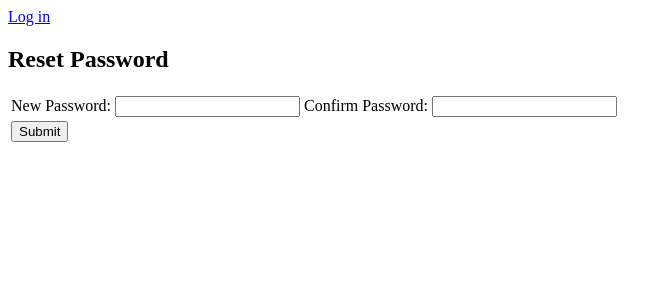
After one commit to SpartaHack/SpartaHackIV-Website, a Flask app: page /forgot/password/reset/1 in a window 1280 px wide. The commit adds this page. Shown: the top 300 px of the page, without its empty margins (0-672 px from the left). Run offline with Flask 2, Linux system fonts and the light colour scheme.

Commit message:
final commit for forgot and rsvp code

```diff
--- a/SpartaHackWebsite/dashboard/controllers.py
+++ b/SpartaHackWebsite/dashboard/controllers.py
@@ -24,7 +24,7 @@ def check_password(curr_password,new_password,conf_password):
 def index():
 	if session.get('auth_token') is None:		#if user not logged in then redirect to login page
 		return redirect('/login')
-	return render_template("dashboard.html")
+	return render_template("dashboard.html",rspv="/rspv",status=session['application']['status'])
 
 @dashboard.route('/changepassword')
 def changepassword():
--- a/SpartaHackWebsite/dashboard/templates/changepassword.html
+++ b/SpartaHackWebsite/dashboard/templates/changepassword.html
@@ -31,7 +31,7 @@
 				</tr>
 				<tr>
 					<td>
-						<input type="submit" formaction="/dashboard/changepassword/validatepass" name="passchange" value="Submit">
+						<input type="submit" formaction="/forogt/passwordreset/validatepass" name="passchange" value="Submit">
 					</td>
 				</tr>
 			</table>
--- a/SpartaHackWebsite/forgot/controllers.py
+++ b/SpartaHackWebsite/forgot/controllers.py
@@ -1,27 +1,86 @@
 from flask import Blueprint
-from flask import Flask, request, render_template
+from flask import Flask, request, render_template,session,redirect
+import requests
+import json
+from flask import current_app as app
 
 forgot = Blueprint('forgot', __name__,template_folder='templates')
+
+
+def change_password(newpassword,confpassword,reset_password_token):
+    url = "https://api.elephant.spartahack.com/users/reset_password"
+    payload=json.dumps(dict([("password",newpassword),("password_confirmation",confpassword)]))
+    headers = {
+    'content-type': "application/json",
+    'x-www-reset-password-token': reset_password_token
+    }
+    response = requests.request("POST", url, data=payload, headers=headers)
+
+def check_email(email):
+    url = "https://api.elephant.spartahack.com/users/request_password_token"
+    payload=json.dumps(dict([("email",email)]))
+    headers = {
+    'content-type': "application/json",
+    'authorization': app.config['API_KEY']
+    }
+    response=requests.request("POST",url,data=payload,headers=headers)
+    temp=json.loads(response.text)
+    if "errors" in temp:
+        return False,temp["errors"]
+    else:
+        return True,temp
+
+@forgot.route("/passwordreset/validatepass",methods=['POST'])
+def validatepass():
+    newpassword=request.form['newpassword']
+    confpassword=request.form['confpassword']
+    reset_password_token=request.form['reset_password_token']
+    if newpassword==None or confpassword==None:
+        response=redirect('/login')
+        response.set_cookie("no_newpassword","Password fields cannot be empty. Request a new link")
+        return response
+    elif newpassword!=confpassword:
+        response=redirect('/login')
+        response.set_cookie("newpassword_confpassword _diff","Password fields cannot be diffrent. Request a new link")
+        return response
+    else:
+        change_password(newpassword,confpassword,reset_password_token)
+        response=redirect('/login')
+        response.set_cookie("no_newpassword",expires=0)
+        response.set_cookie("newpassword_confpassword _diff",expires=0)
+        response.set_cookie("password_changed","Password changed. Login with the new password")
+        return response
+
+
+@forgot.route("/password/reset/<reset_password_token>")
+def password_reset(reset_password_token):
+    return render_template("password_reset.html",reset_password_token=reset_password_token)
 
 
 @forgot.route('/')
 def index():
     if request.cookies.get("link_sent")=="True":
-        link_sent="Password reset link has been sent to:"+"<b>"+resquest.cookies.get(password_reset_email+"</b>")
+        link_sent="Password reset link has been sent to:"+"<b>"+request.cookies.get('password_reset_email')+"</b>"
+        #request.set_cookie(link_sent,expires=0)
         return render_template("forgot.html",link_sent=link_sent)
-    if request.cookies.get("link_sent")=="False":
-        link_not_sent="No account with email:"+"<b>"+resquest.cookies.get(password_reset_email+"</b>"
+    elif request.cookies.get("link_sent")=="False":
+        link_not_sent="No account with email: <b>"+request.cookies.get('password_reset_email')+"</b>"
+        #request.set_cookie(link_not_sent,expires=0)
         return render_template("forgot.html",link_not_sent=link_not_sent)
-@forgot.route("/emailsubmit")
+    else:
+        return render_template("forgot.html")
+@forgot.route("/emailsubmit",methods=['POST'])
 def emailsubmit():
-    email=request.form['passwordchangeemail']
+    email=request.form['email']
+    valid,resp=check_email(email)
     if valid:
-        reponse=redirect('/forgot')
+        #session['reset_password_token']=resp['reset_password_token']
+        response=redirect('/forgot')
         response.set_cookie("link_sent","True")
         response.set_cookie("password_reset_email",email)
         return response
     else:
-        reponse=redirect('/forgot')
+        response=redirect('/forgot')
         response.set_cookie("link_sent","False")
         response.set_cookie("password_reset_email",email)
         return response
--- /dev/null
+++ b/SpartaHackWebsite/login/templates/password_reset.html
@@ -0,0 +1,31 @@
+<!DOCTYPE html>
+<html>
+  <head>
+    <title>SpartaHack IV!</title>
+  </head>
+
+  <body>
+    <div class="navbar-nav">
+		    <a class="nav-item nav-link active" href ="/login">Log in<a>
+	  </div>
+    <h2>Reset Password</h2>
+    <form method="post">
+			<table>
+        <tr>
+					<td class="lable">
+						New Password: <input type="text" name="newpassword">
+
+					</td>
+					<td class="lable">
+						Confirm Password: <input type="text" name="confpassword">
+					</td>
+				</tr>
+				<tr>
+          <input type="hidden" name="reset_password_token" value={{reset_password_token}}>
+					<td>
+						<input type="submit" formaction='/forgot/passwordreset/validatepass' name="passreset" value="Submit">
+					</td>
+				</tr>
+			</table>
+		</form>
+  </body>
```
Also changed, not shown: SpartaHackWebsite/dashboard/templates/dashboard.html (+19 -6 lines), SpartaHackWebsite/forgot/templates/forgot.html (+8 -2 lines), SpartaHackWebsite/login/templates/login.html (+7 -0 lines), SpartaHackWebsite/login/controllers.py (line endings or trailing spaces).
